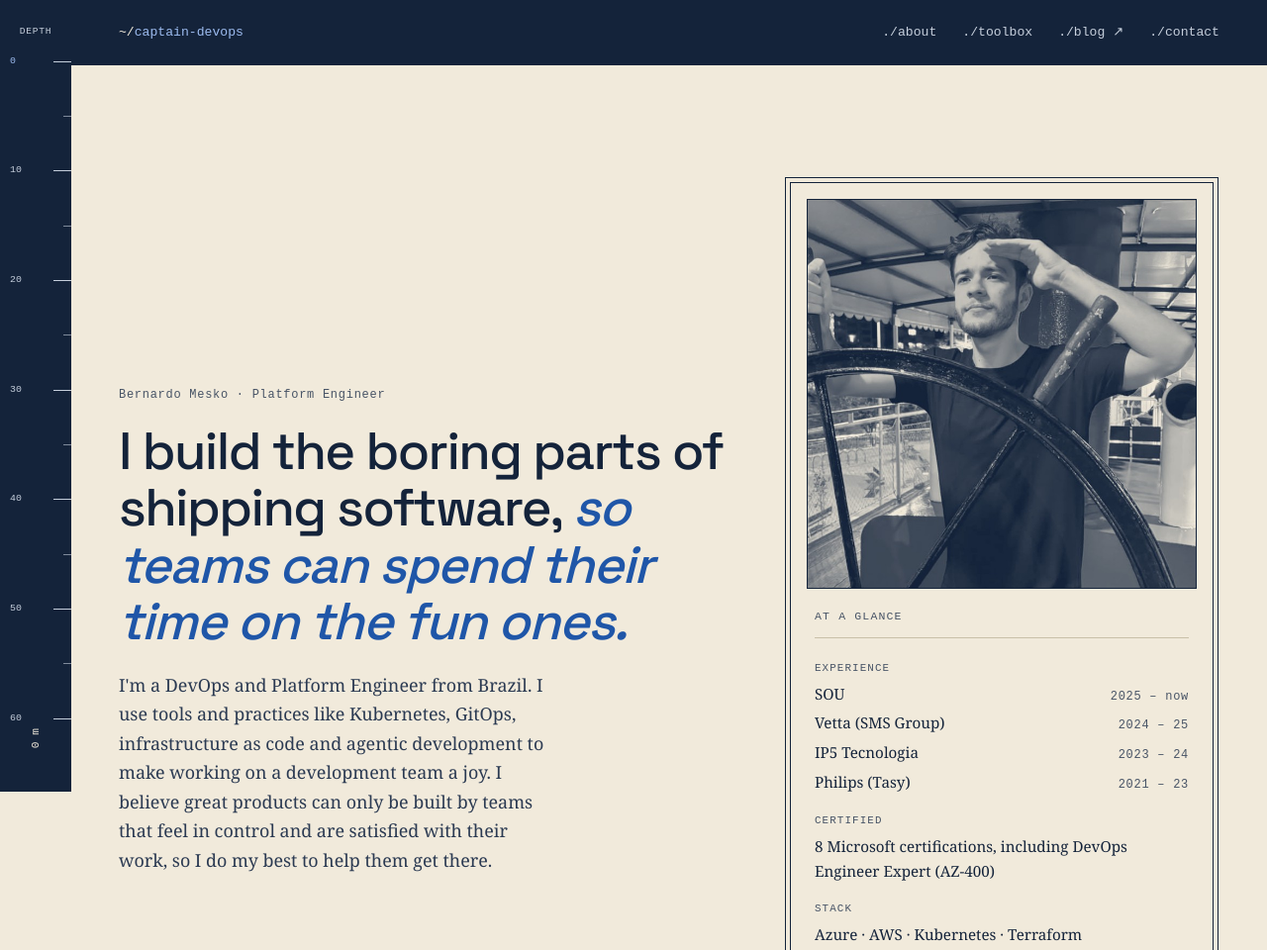
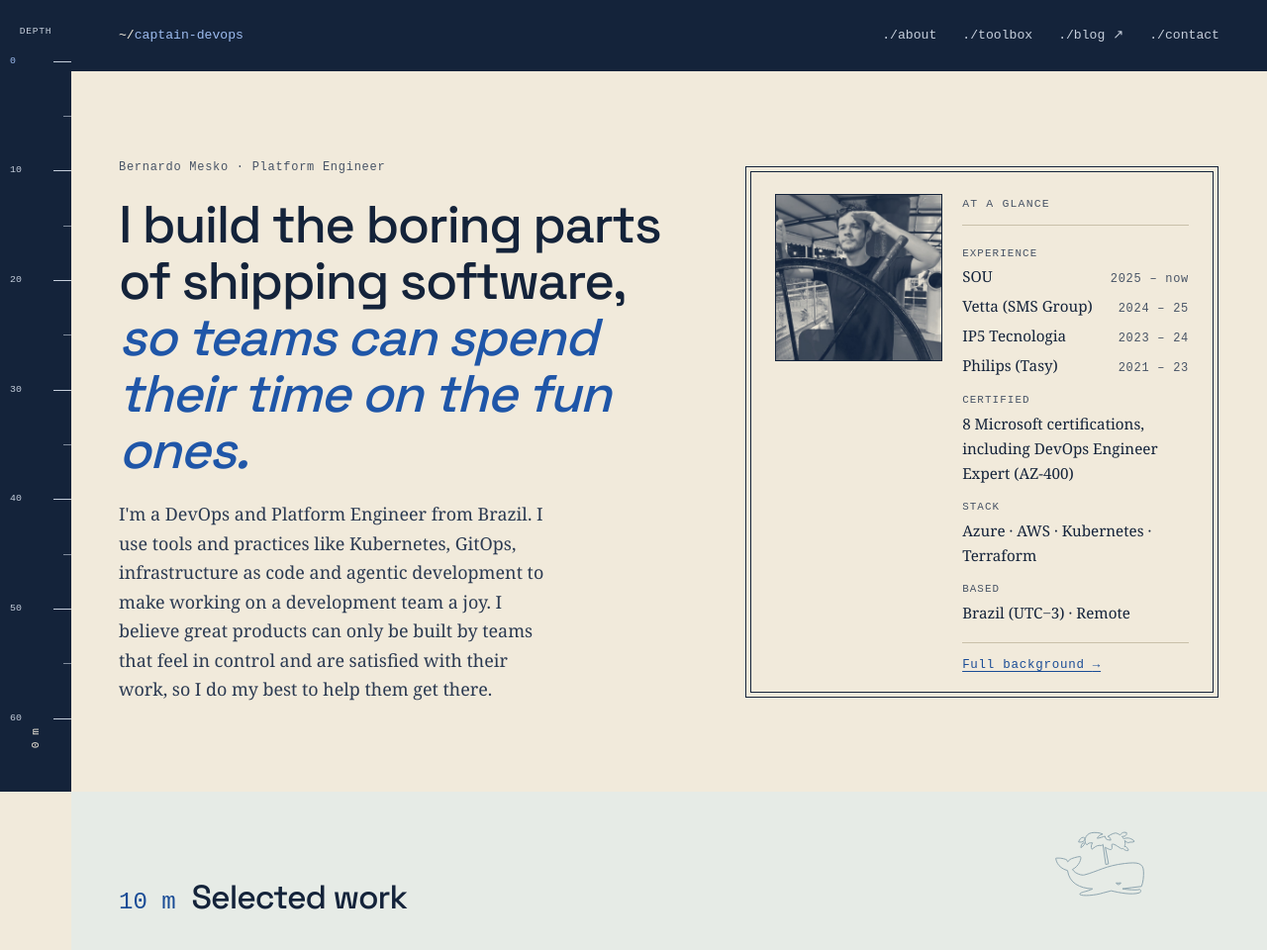
Before and after one commit to Bemesko/bemesko.github.io, an Astro site: page / in a window 1280 px wide. Shown: the top 960 px of the page at 99% size. Built offline with nearby package versions, Linux system fonts and the light colour scheme; Astro itself is replaced by a stand-in of ours.

Commit message:
Serve from the user site root and fit the hero in one screen
- The repo is now bemesko.github.io, so the site lives at the root:
  BASE_PATH defaults to "/" and the README and comments follow
- Home hero fills the first screen below a fixed-height header; on
  desktop the "At a glance" box puts the photo beside the facts, so the
  whole section fits without scrolling from 1280x720 up

Co-Authored-By: Claude Opus 5.5 <noreply@anthropic.com>

```diff
--- a/astro.config.mjs
+++ b/astro.config.mjs
@@ -3,10 +3,10 @@ import { defineConfig } from 'astro/config';
 import mdx from '@astrojs/mdx';
 import sitemap from '@astrojs/sitemap';
 
-// Until the custom domain is set up the site lives at bemesko.github.io/portfolio.
+// Until a custom domain is set up the site lives at the user site, bemesko.github.io.
 // Switch by setting the SITE_URL and BASE_PATH repository variables (see README).
 const site = process.env.SITE_URL || 'https://bemesko.github.io';
-const base = process.env.BASE_PATH || '/portfolio';
+const base = process.env.BASE_PATH || '/';
 
 export default defineConfig({
   site,
--- a/src/layouts/BaseLayout.astro
+++ b/src/layouts/BaseLayout.astro
@@ -100,7 +100,9 @@ const nav = [
     justify-content: space-between;
     align-items: center;
     gap: 16px;
-    padding: 22px var(--gutter);
+    /* exact height on desktop: the home hero sizes itself against it */
+    min-height: var(--header-h);
+    padding: 12px var(--gutter);
     background: var(--ink);
     color: var(--on-ink);
     font-family: var(--font-mono);
--- a/src/lib/url.ts
+++ b/src/lib/url.ts
@@ -1,4 +1,4 @@
-/** Prefix an internal path with the configured base (e.g. /portfolio). */
+/** Prefix an internal path with the configured base ('/' on the user site, or a sub-path). */
 export function url(path = '/'): string {
   const base = import.meta.env.BASE_URL.replace(/\/$/, '');
   const clean = path.startsWith('/') ? path : `/${path}`;
--- a/src/pages/index.astro
+++ b/src/pages/index.astro
@@ -37,7 +37,7 @@ const layers = [
 ---
 
 <BaseLayout>
-  <DepthZone id="surface" depth={0} band={0}>
+  <DepthZone id="surface" depth={0} band={0} class="hero-zone">
     <div class="hero">
       <div>
         <p class="mono">
@@ -55,7 +55,8 @@ const layers = [
         </p>
       </div>
       <aside class="cartouche" aria-label="At a glance">
-        <Portrait class="glance-photo" sizes="(max-width: 860px) 90vw, 400px" loading="eager" />
+        <div class="glance">
+          <Portrait class="glance-photo" sizes="(max-width: 860px) 90vw, 280px" loading="eager" />
           <p class="cartouche-title">At a glance</p>
           <dl>
             <div>
@@ -89,6 +90,7 @@ const layers = [
           <a class="cartouche-more mono" href={url('/about/')}>
             Full background <span aria-hidden="true">→</span>
           </a>
+        </div>
       </aside>
     </div>
   </DepthZone>
@@ -239,9 +241,25 @@ const layers = [
 </BaseLayout>
 
 <style>
+  /* the opening section fills the first screen, below the site header */
+  @media (min-width: 861px) {
+    :global(section.zone.hero-zone) {
+      display: flex;
+      align-items: center;
+      min-height: calc(100svh - var(--header-h));
+      padding-top: clamp(12px, 3svh, 40px);
+      padding-bottom: clamp(12px, 3svh, 40px);
+    }
+    :global(.hero-zone > .zone-inner) {
+      width: 100%;
+    }
+    :global(.hero-zone) .hero {
+      padding: 0;
+    }
+  }
   .hero {
     display: grid;
-    grid-template-columns: 1.4fr 1fr;
+    grid-template-columns: 1.2fr 1fr;
     gap: 56px;
     align-items: center;
     padding: 24px 0;
@@ -273,6 +291,36 @@ const layers = [
   }
   .cartouche :global(.glance-photo) {
     margin: -6px -8px 18px;
+  }
+  /* narrow box on desktop: a smaller photo keeps the hero within one screen */
+  @media (min-width: 861px) {
+    .cartouche :global(.glance-photo) {
+      width: 60%;
+      margin: 0 0 16px;
+    }
+  }
+  /* wide box: photo on the left, facts on the right, so the hero fits one screen */
+  @container (min-width: 380px) {
+    .glance {
+      display: grid;
+      grid-template-columns: minmax(0, 0.85fr) minmax(0, 1.15fr);
+      column-gap: 20px;
+      align-items: start;
+    }
+    .glance :global(.glance-photo) {
+      grid-column: 1;
+      grid-row: 1 / span 3;
+      width: auto;
+      margin: 0;
+    }
+    .glance > :not(:global(.glance-photo)) {
+      grid-column: 2;
+    }
+    .cartouche .glance dl > div {
+      grid-template-columns: minmax(0, 1fr);
+      gap: 2px;
+      padding: 5px 0;
+    }
   }
   .cartouche-title {
     font-family: var(--font-mono);
--- a/src/styles/tokens.css
+++ b/src/styles/tokens.css
@@ -36,6 +36,8 @@
   /* layout */
   --gauge-w: 72px;
   --gutter: 48px;
+  /* fixed site header height, so the home hero can fill the rest of the screen */
+  --header-h: 72px;
   --measure: 62ch;
   --hairline: 0.5px solid var(--ink);
 }
```
Also changed, not shown: .github/workflows/deploy.yml, README.md. Lines whose indentation alone changed are shown as unchanged.
